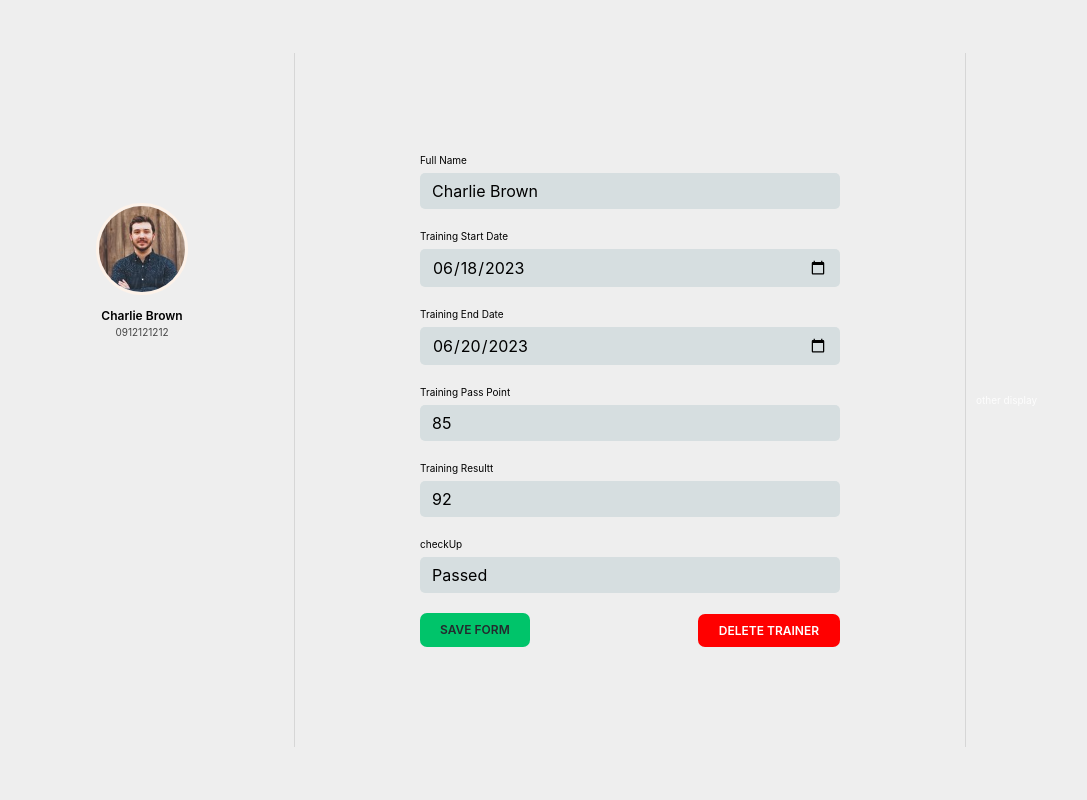
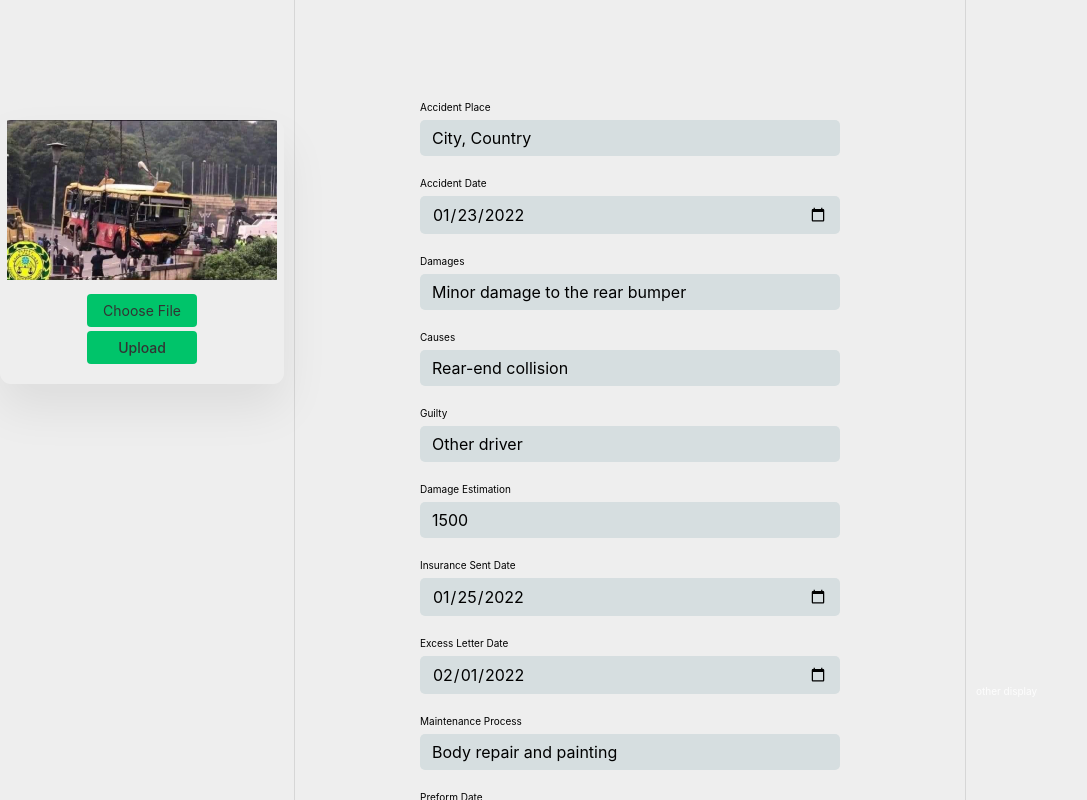
Before and after one commit to leulsege/Traffic-file-analysis, a React (Vite) app in the folder applications/webapp/: page /viewaccident in a window 1280 px wide. Shown: the top 800 px of the page, without its empty margins (0-1087 px from the left). Built offline with nearby package versions, Linux system fonts and the light colour scheme.

Commit message:
add accident edit platform

```diff
--- a/applications/webapp/src/views/HomePage.module.css
+++ b/applications/webapp/src/views/HomePage.module.css
@@ -25,6 +25,7 @@
 .homepage h1 {
   font-size: 4.5rem;
   line-height: 1.3;
+  color: #fff;
 }
 
 .homepage h2 {
--- a/applications/webapp/src/views/accidentView.tsx
+++ b/applications/webapp/src/views/accidentView.tsx
@@ -1,51 +1,81 @@
 import React from "react";
-import styles from "./DriverProfile.module.css";
+import styles from "./AccidentView.module.css";
 import { useState } from "react";
-import TrainerForm from "../components/TrainerForm";
+import AccidentViewForm from "../components/AccidentViewForm";
+import PhotoUpload from "../components/photoUpload";
 
 const res = {
   data: {
-    trainings: {
-      _id: "659722c69235c356e0646486",
-      trainingType: "Hazardous Materials",
-      trainingStartDate: "2023-06-18T00:00:00.000Z",
-      trainingEndDate: "2023-06-20T00:00:00.000Z",
-      trainingPassPoint: 85,
-      trainingResult: 92,
-      checkUp: "Passed",
+    accident_date: "2022-01-23T12:34:56.789Z",
+    accident_place: "City, Country",
+    damages: "Minor damage to the rear bumper",
+    cause: "Rear-end collision",
+    guilty: "Other driver",
+    damageEstimation: 1500,
+    insuranceSentDate: "2022-01-25T00:00:00.000Z",
+    excessLetterDate: "2022-02-01T00:00:00.000Z",
+    maintenanceProcess: "Body repair and painting",
+    preformDate: "2022-02-10T00:00:00.000Z",
+    paymentDateLetterNumber: "ABC123",
+    paymentRequestLetterDate: "2022-02-15T00:00:00.000Z",
+    givenPoint: 10,
+    reducedPoint: 0,
+    givenDecision: "Compensation granted",
+    photo: null,
+    driver: {
+      _id: "659706741e689e5864529823",
+      name: "Samuel Lee",
+      licenseLevel: "Class B",
+      licenseNumber: "UVW789",
+      licenseExpiredDate: "2024-04-03T00:00:00.000Z",
+      gender: "Male",
+      commencementDate: "2016-12-12T00:00:00.000Z",
+      age: 42,
+      idNumber: "890123456",
+      __v: 0,
+      photo: "driver-659706741e689e5864529823-1704468487049.jpeg",
+      id: "659706741e689e5864529823",
+    },
+    vehicle: {
+      _id: "65971f1eddd2d5c29a602a95",
+      vehicleType: "Van",
+      PlateNumber: 567,
+      MoterNumber: 890,
+      chanciNumber: 123,
+      sideNumber: 141,
+      pmServiceTime: 9000,
+      bmServiceTime: 18000,
+      startingPoint: "City F",
+      destination: "City G",
+      stayingPlace: "City H",
       driver: {
         photo: null,
-        phoneNumber: "0912121212",
-        _id: "659706571e689e586452981d",
-        name: "Charlie Brown",
-        licenseLevel: "Class C",
-        licenseNumber: "GHI123",
-        licenseExpiredDate: "2022-06-18T00:00:00.000Z",
-        gender: "Male",
-        commencementDate: "2018-11-30T00:00:00.000Z",
-        age: 38,
-        idNumber: "678901234",
+        _id: "659706491e689e586452981a",
+        name: "Eva Martinez",
+        licenseLevel: "Class B",
+        licenseNumber: "MNO789",
+        licenseExpiredDate: "2024-11-12T00:00:00.000Z",
+        gender: "Female",
+        commencementDate: "2020-07-05T00:00:00.000Z",
+        age: 29,
+        idNumber: "234567890",
         __v: 0,
-        id: "659706571e689e586452981d",
+        id: "659706491e689e586452981a",
       },
-      __v: 0,
     },
   },
 };
-const driverinf = res.data.trainings.driver;
-console.log(driverinf, "from training inf");
 
-function TrainerProfile() {
+function AccidentView() {
   return (
     <>
       <main className={styles.container}>
         <div className={styles.imgholder}>
-          <img src="driver.jpg" className={styles.driverImg} />
-          <p className={styles.name}>{driverinf.name}</p>
-          <p className={styles.phoneNumber}>{driverinf.phoneNumber}</p>
+          <img src="accident.png" className={styles.accidentImg} />
+          <PhotoUpload />
         </div>
         <div className={styles.profileSettings}>
-          <TrainerForm trainings={res.data.trainings} />
+          <AccidentViewForm accidentData={res.data} />
         </div>
         <div>other display</div>
       </main>
@@ -53,4 +83,4 @@ function TrainerProfile() {
   );
 }
 
-export default TrainerProfile;
+export default AccidentView;
```
